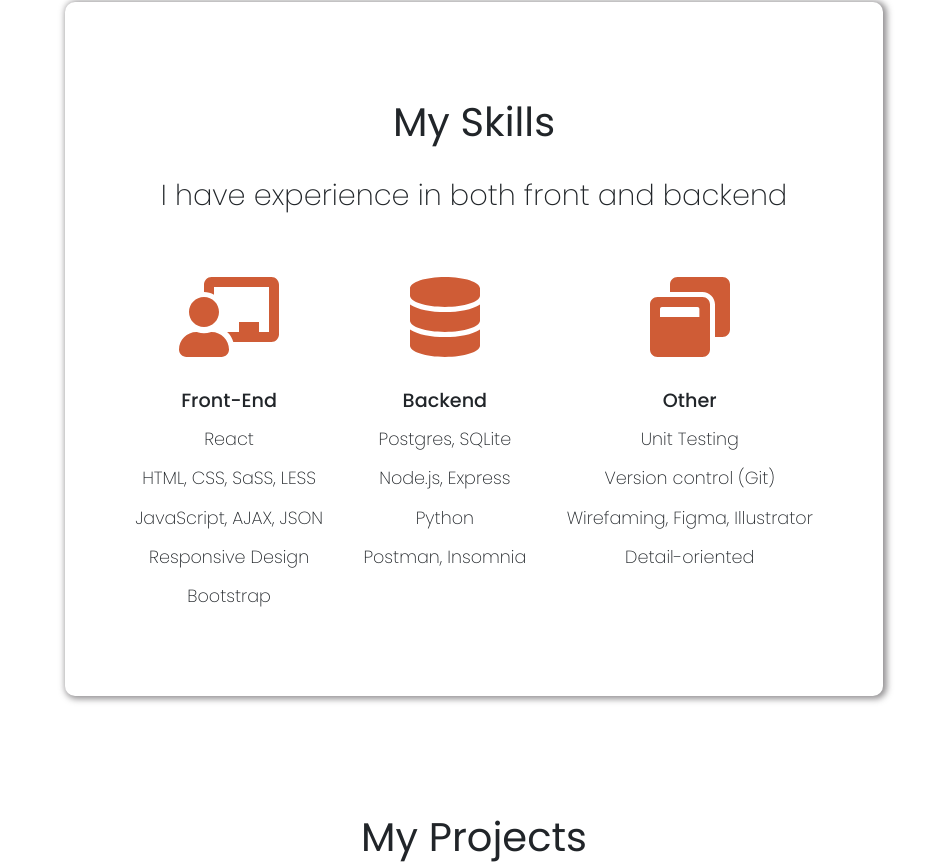
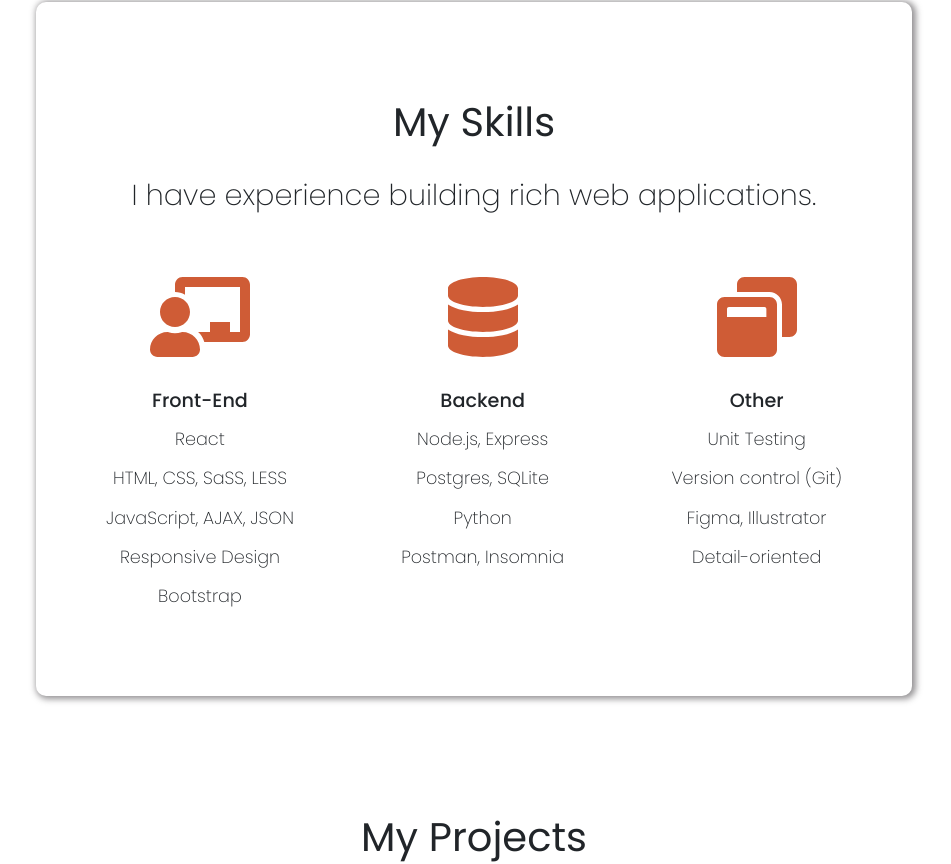
Before and after one commit to dwainejade/new-portfolio, a React (Create React App) app: page / in a window 1280 px wide. Shown: the part 851-1715 px from the top of the page, without its empty margins (166-1117 px from the left). Built offline with nearby package versions, Linux system fonts and the light colour scheme.

Commit message:
implemented animations on skills and hero

```diff
--- a/package.json
+++ b/package.json
@@ -12,10 +12,13 @@
     "@testing-library/user-event": "^12.8.3",
     "bootstrap": "^4.6.0",
     "emailjs-com": "^2.6.4",
+    "framer-motion": "^4.0.0",
     "node-sass": "^5.0.0",
     "react": "^17.0.1",
     "react-bootstrap": "^1.5.2",
     "react-dom": "^17.0.1",
+    "react-intersection-observer": "^8.31.0",
+    "react-router-dom": "^5.2.0",
     "react-scripts": "4.0.3",
     "web-vitals": "^1.1.1"
   },
--- a/src/App.js
+++ b/src/App.js
@@ -1,4 +1,5 @@
 import React from 'react'
+import { Route, Switch, useLocation } from "react-router-dom";
 import './App.scss'
 import Navi from './Components/Navi'
 import Hero from './Components/Hero'
@@ -7,19 +8,24 @@
 import Contact from './Components/Contact'
 
 import { library } from '@fortawesome/fontawesome-svg-core'
-
 import { faCheckSquare, faCoffee } from '@fortawesome/free-solid-svg-icons'
 
-const App = () => {
-    library.add( faCheckSquare, faCoffee)
+
+function App() {
+    const location = useLocation()
+    library.add(faCheckSquare, faCoffee)
 
     return (
         <div className="main">
-            <Navi></Navi>
-            <Hero></Hero>
-            <Skills></Skills>
-            <Projects></Projects>
-            <Contact></Contact>
+            <Navi/>
+            <Switch location={location} key={location.key}>
+                <Route path='/'>
+                    <Hero />
+                    <Skills />
+                    <Projects />
+                    <Contact />
+                </Route>
+            </Switch>
         </div>
     )
 }
--- a/src/Components/Contact.scss
+++ b/src/Components/Contact.scss
@@ -52,4 +52,15 @@
             margin-top: 15px;
         }
 
+        input:valid {
+            border: 2px solid black;
+        }
+
+        #not-submitted{
+            display: none;
+        }
+        #submitted{
+            display:block;
+            color: rgb(82, 148, 82);
+        }
     }
--- a/src/Components/Hero.js
+++ b/src/Components/Hero.js
@@ -1,18 +1,59 @@
 import React from 'react'
 import './Hero.scss'
 import profile_pic from '../images/me.jpg'
+import { motion } from 'framer-motion'
+
+const descriptionVariants = {
+    hidden: {
+        opacity: 0,
+        y: '30'
+    },
+    visible: {
+        opacity: 1,
+        y: 0,
+        transition: {
+            delay: .3,
+            duration: .75,
+            ease: 'easeOut'
+        }
+    }
+}
+
+const picVariants = {
+    hidden: {
+        opacity: 0,
+        y: '30'
+    },
+    visible: {
+        zIndex: 1,
+        opacity: 1,
+        y: 0,
+        transition: {
+            duration: .75,
+            ease: 'easeOut'
+        }
+    }
+}
 
 function Hero() {
     return (
         <div className='hero-container'>
-            <div className='description'>
+            <motion.div className='description'
+                variants={descriptionVariants}
+                initial='hidden'
+                animate='visible'
+            >
                 <h1>Dwaine Matthew</h1>
                 <h2>Web Developer</h2>
                 <p>Full-stack developer specialized in frontend and backend development for complex scalable web apps.</p>
-            </div>
-            <div className="hero-pic">
+            </motion.div>
+            <motion.div className="hero-pic"
+                variants={picVariants}
+                initial='hidden'
+                animate='visible'
+            >
                 <img alt="profile-pic" src={profile_pic} />
-            </div>
+            </motion.div>
 
 
         </div>
--- a/src/Components/Nav.scss
+++ b/src/Components/Nav.scss
@@ -7,6 +7,7 @@
 .navbar{
     display: flex;
     position: fixed;
+    z-index: 3;
 
     width: 100%;
     background-color: hsla(89, 43%, 51%, 0);
--- a/src/Components/Navi.js
+++ b/src/Components/Navi.js
@@ -23,8 +23,8 @@
                     <Nav className="mr-auto">
                     </Nav>
                     <Nav inline>
-                        <Nav.Link href="#projects">Projects</Nav.Link>
-                        <Nav.Link href="#contact">Contact</Nav.Link>
+                        {/* <Nav.Link href="#projects">Projects</Nav.Link>
+                        <Nav.Link href="#contact">Contact</Nav.Link> */}
                         <Nav.Link href="#resume">Resume</Nav.Link>
                     </Nav>
                 </Navbar.Collapse>
--- a/src/Components/Projects.scss
+++ b/src/Components/Projects.scss
@@ -97,11 +97,17 @@
 
 // media queries //
 @media only screen and (max-width: 860px) {
+    .projects-container .project-wrapper {
+        padding: 0;
+    }
+
     .project-wrapper{
         flex-direction: column;
+        padding: 0rem 0;
 
         .caption{
-            margin: 2rem;
+            margin: 0;
+            padding: 2rem 0;
         }
 
         .project-b{
@@ -111,3 +117,12 @@
         }
     }
 }
+
+
+// animations
+.grow:onClick
+{
+        -webkit-transform: scale(1.3);
+        -ms-transform: scale(1.3);
+        transform: scale(1.3);
+}
--- a/src/Components/Skills.js
+++ b/src/Components/Skills.js
@@ -1,18 +1,57 @@
-import React from 'react'
+import React, { useEffect } from 'react'
 import './Skills.scss'
 import { FontAwesomeIcon } from '@fortawesome/react-fontawesome'
 import { faChalkboardTeacher, faDatabase, faWindowRestore } from '@fortawesome/free-solid-svg-icons'
+import { motion, useAnimation } from 'framer-motion'
+import { useInView } from "react-intersection-observer";
+
+
+const headVariants = {
+    hidden: {
+        opacity: 0,
+        y: 30
+    },
+    visible: {
+        opacity: 1,
+        y: 0,
+        transition: {
+            delay: .4,
+            duration: 1,
+            ease: 'easeInOut'
+        }
+    }
+}
 
 function Skills() {
+    const controls = useAnimation();
+    const [ref, inView] = useInView();
+    useEffect(() => {
+        if (inView) {
+            controls.start("visible");
+        }
+    }, [controls, inView]);
+
+
+
     return (
-        <div className="skills-container" id='skills-section'>
+        <motion.div className="skills-container" id='skills-section'
+            variants={headVariants}
+            animate={controls}
+            initial="hidden"
+            ref={ref}
+        >
             <div className="skills-wrapper">
-                <div className="head">
+                <motion.div className="head">
                     <h2>My Skills</h2>
-                    <h3>I have experience in both front and backend</h3>
-                </div>
-                <div className="categories">
-                    <div className="category">
+                    <h3>I have experience building rich web applications.</h3>
+                </motion.div>
+                <motion.div className="categories">
+                    <motion.div className="category"
+                        variants={headVariants}
+                        animate={controls}
+                        initial="hidden"
+                        ref={ref}
+                    >
                         <FontAwesomeIcon icon={faChalkboardTeacher} size="5x" color="#CF5C36" />
                         <h3>Front-End</h3>
                         <ul className="skills">
@@ -22,31 +61,41 @@
                             <li className="skill">Responsive Design</li>
                             <li className="skill">Bootstrap</li>
                         </ul>
-                    </div>
-                    <div className="category">
+                    </motion.div>
+                    <motion.div className="category"
+                        variants={headVariants}
+                        animate={controls}
+                        initial="hidden"
+                        ref={ref}
+                    >
                         <FontAwesomeIcon icon={faDatabase} size="5x" color="#CF5C36" />
                         <h3>Backend</h3>
-                        <div className="skills">
-                            <div className="skill">Postgres, SQLite</div>
-                            <div className="skill">Node.js, Express</div>
-                            <div className="skill">Python</div>
-                            <div className="skill">Postman, Insomnia</div>
-                        </div>
-                    </div>
-                    <div className="category">
+                        <ul className="skills">
+                            <li className="skill">Node.js, Express</li>
+                            <li className="skill">Postgres, SQLite</li>
+                            <li className="skill">Python</li>
+                            <li className="skill">Postman, Insomnia</li>
+                        </ul>
+                    </motion.div>
+                    <motion.div className="category"
+                        variants={headVariants}
+                        animate={controls}
+                        initial="hidden"
+                        ref={ref}
+                    >
                         <FontAwesomeIcon icon={faWindowRestore} size="5x" color="#CF5C36" />
                         <h3>Other</h3>
-                        <div className="skills">
-                            <div className="skill">Unit Testing</div>
-                            <div className="skill">Version control (Git)</div>
-                            <div className="skill">Wirefaming, Figma, Illustrator</div>
-                            <div className="skill">Detail-oriented</div>
-                        </div>
-                    </div>
-                </div>
+                        <ul className="skills">
+                            <li className="skill">Unit Testing</li>
+                            <li className="skill">Version control (Git)</li>
+                            <li className="skill">Figma, Illustrator</li>
+                            <li className="skill">Detail-oriented</li>
+                        </ul>
+                    </motion.div>
+                </motion.div>
 
             </div>
-        </div>
+        </motion.div>
     )
 }
 
--- a/src/index.js
+++ b/src/index.js
@@ -1,11 +1,14 @@
 import React from 'react';
 import ReactDOM from 'react-dom';
 import App from './App';
+import { BrowserRouter as Router } from 'react-router-dom';
 
 
 ReactDOM.render(
   <React.StrictMode>
-    <App />
+    <Router>
+      <App />
+    </Router>
   </React.StrictMode>,
   document.getElementById('root')
 );
```
Also changed, not shown: src/Components/Contact.js (+16 -9 lines), src/Components/Projects.js (+8 -9 lines), 1 other file (tests, documents, lock files or other folders).
